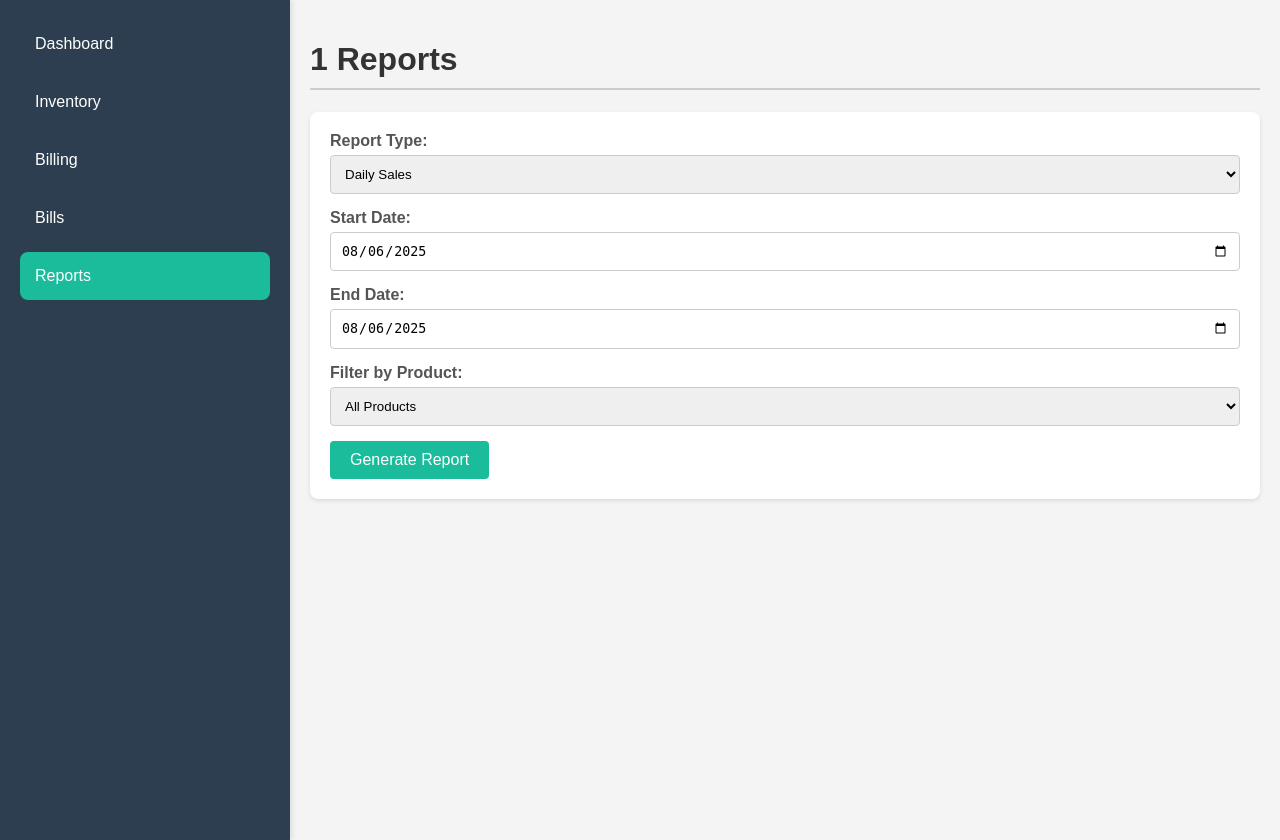
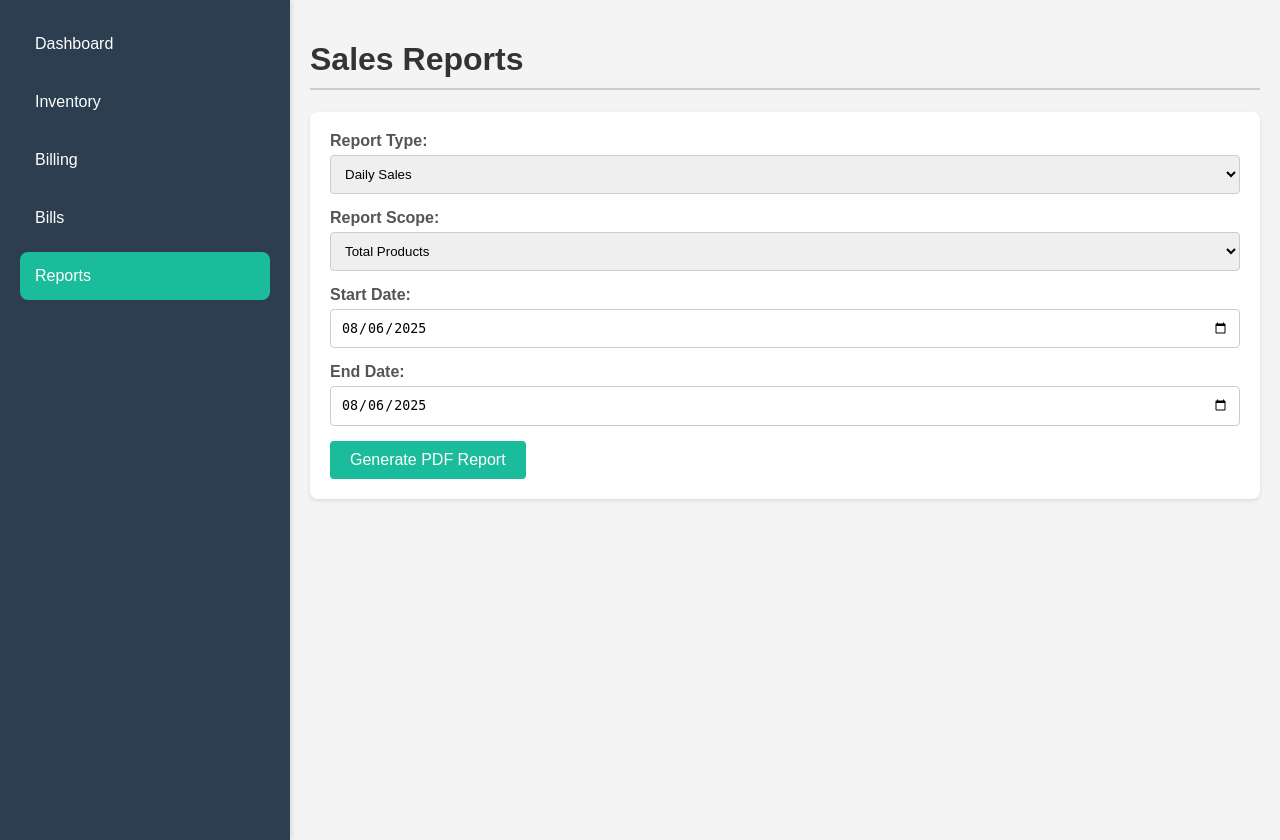
Before and after one commit to irfan-0057/Bill-Me, a Flask app: page /reports/1 in a window 1280 px wide. Run offline with Flask 3, Linux system fonts and the light colour scheme; the visitor is signed in with stand-in values (Sample User, id 1); data that the repository does not hold is empty.

Commit message:
Update reports.html

```diff
--- a/templates/reports.html
+++ b/templates/reports.html
@@ -12,151 +12,72 @@
         <a href="{{ url_for('inventory_selection') }}" class="sidebar-item">Inventory</a>
         <a href="{{ url_for('billing_selection') }}" class="sidebar-item">Billing</a>
         <a href="{{ url_for('bills') }}" class="sidebar-item">Bills</a>
-        <a href="{{ url_for('reports_selection') }}" class="sidebar-item active">Reports</a>
+        <a href="{{ url_for('reports') }}" class="sidebar-item active">Reports</a>
     </div>
 
     <div class="content">
-        <h1>{{ product_type.capitalize() }} Reports</h1>
+        <h1>Sales Reports</h1>
         <div class="form-section">
             <div class="report-form">
                 <div class="input-group">
                     <label for="reportType">Report Type:</label>
                     <select id="reportType">
-                        <option value="daily">Daily Sales</option>
-                        <option value="monthly">Monthly Sales</option>
-                        <option value="yearly">Yearly Sales</option>
-                        <option value="total_sales_productwise">Total Sales (Product-wise)</option>
-                        <option value="num_products_sold">Number of Products Sold</option>
+                        <option value="daily_sales">Daily Sales</option>
+                        <option value="monthly_sales">Monthly Sales</option>
+                        <option value="yearly_sales">Yearly Sales</option>
+                        <option value="total_sales">Total Sales</option>
+                    </select>
+                </div>
+                <div class="input-group">
+                    <label for="reportScope">Report Scope:</label>
+                    <select id="reportScope">
+                        <option value="total">Total Products</option>
+                        <option value="product_wise">Product-wise</option>
                     </select>
                 </div>
                 <div class="input-group">
                     <label for="startDate">Start Date:</label>
-                    <input type="date" id="startDate">
+                    <input type="date" id="startDate" required>
                 </div>
                 <div class="input-group">
                     <label for="endDate">End Date:</label>
-                    <input type="date" id="endDate">
+                    <input type="date" id="endDate" required>
                 </div>
-                <div class="input-group" id="product-filter-group">
-                    <label for="productFilter">Filter by Product:</label>
-                    <select id="productFilter">
-                        <option value="all">All Products</option>
-                        {% for product in products %}
-                            <option value="{{ product }}">{{ product }}</option>
-                        {% endfor %}
-                    </select>
-                </div>
-                <button id="generateReportBtn" class="button primary">Generate Report</button>
+                <button id="generateReportBtn" class="button primary">Generate PDF Report</button>
             </div>
-        </div>
-
-        <div id="report-output" style="display:none;">
-            <h2 id="report-title"></h2>
-            <table id="report-table">
-                <thead></thead>
-                <tbody></tbody>
-            </table>
         </div>
     </div>
 
     <script>
         document.addEventListener('DOMContentLoaded', function() {
             const reportTypeSelect = document.getElementById('reportType');
+            const reportScopeSelect = document.getElementById('reportScope');
             const startDateInput = document.getElementById('startDate');
             const endDateInput = document.getElementById('endDate');
-            const productFilterSelect = document.getElementById('productFilter');
             const generateReportBtn = document.getElementById('generateReportBtn');
-            const reportOutputDiv = document.getElementById('report-output');
-            const reportTitleEl = document.getElementById('report-title');
-            const reportTableHead = document.querySelector('#report-table thead');
-            const reportTableBody = document.querySelector('#report-table tbody');
-            const productFilterGroup = document.getElementById('product-filter-group');
 
+            // Set default date to today
             const today = new Date().toISOString().split('T')[0];
             startDateInput.value = today;
             endDateInput.value = today;
 
-            generateReportBtn.addEventListener('click', async function() {
+            generateReportBtn.addEventListener('click', function() {
                 const reportType = reportTypeSelect.value;
+                const reportScope = reportScopeSelect.value;
                 const startDate = startDateInput.value;
                 const endDate = endDateInput.value;
-                const product = productFilterSelect.value;
-                const productType = "{{ product_type }}";
 
-                const url = `/sales_report?type=${reportType}&start_date=${startDate}&end_date=${endDate}&product=${product}&product_type=${productType}`;
-
-                try {
-                    const response = await fetch(url);
-                    if (!response.ok) {
-                        throw new Error('Network response was not ok.');
-                    }
-                    const data = await response.json();
-                    displayReport(data, reportType);
-                } catch (error) {
-                    console.error('Error fetching report:', error);
-                    reportOutputDiv.style.display = 'block';
-                    reportTitleEl.textContent = 'Error fetching report.';
-                    reportTableHead.innerHTML = '';
-                    reportTableBody.innerHTML = '';
-                }
-            });
-
-            function displayReport(data, reportType) {
-                reportOutputDiv.style.display = 'block';
-                reportTableHead.innerHTML = '';
-                reportTableBody.innerHTML = '';
-
-                let title = '';
-                let headers = [];
-
-                if (reportType === 'daily' || reportType === 'monthly' || reportType === 'yearly') {
-                    title = 'Sales Report by Period';
-                    headers = ['Period', 'Total Sales (₹)'];
-                } else if (reportType === 'total_sales_productwise') {
-                    title = 'Total Sales Product-wise';
-                    headers = ['Product Name', 'Total Qty Sold', 'Total Sales (₹)'];
-                } else if (reportType === 'num_products_sold') {
-                    title = 'Number of Products Sold';
-                    headers = ['Product Name', 'Total Qty Sold'];
-                }
-
-                reportTitleEl.textContent = title;
-                const headerRow = reportTableHead.insertRow();
-                headers.forEach(headerText => {
-                    const th = document.createElement('th');
-                    th.textContent = headerText;
-                    headerRow.appendChild(th);
-                });
-
-                if (data.length === 0) {
-                    const row = reportTableBody.insertRow();
-                    const cell = row.insertCell();
-                    cell.colSpan = headers.length;
-                    cell.textContent = 'No data found for the selected criteria.';
+                if (!startDate || !endDate) {
+                    alert('Please select both a start and an end date.');
                     return;
                 }
 
-                data.forEach(item => {
-                    const row = reportTableBody.insertRow();
-                    if (reportType === 'total_sales_productwise') {
-                        row.innerHTML = `
-                            <td>${item.product_name}</td>
-                            <td>${item.total_qty}</td>
-                            <td>₹${item.total_sales.toFixed(2)}</td>
-                        `;
-                    } else if (reportType === 'num_products_sold') {
-                        row.innerHTML = `
-                            <td>${item.product_name}</td>
-                            <td>${item.total_qty}</td>
-                        `;
-                    } else {
-                        row.innerHTML = `
-                            <td>${item.period}</td>
-                            <td>₹${item.total_sales.toFixed(2)}</td>
-                        `;
-                    }
-                });
-            }
+                // Construct the URL to the new sales_report API endpoint
+                const url = `/sales_report?type=${reportType}&scope=${reportScope}&start_date=${startDate}&end_date=${endDate}`;
+
+                // Open the URL in a new tab, which will trigger the PDF download/view
+                window.open(url, '_blank');
+            });
         });
     </script>
 </body>
```
